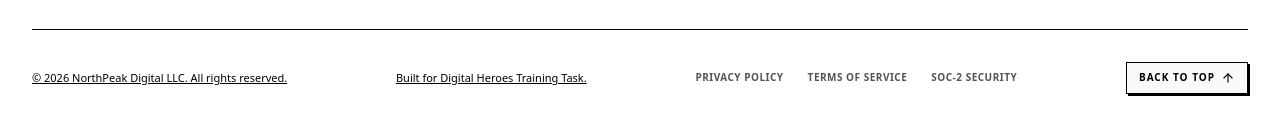
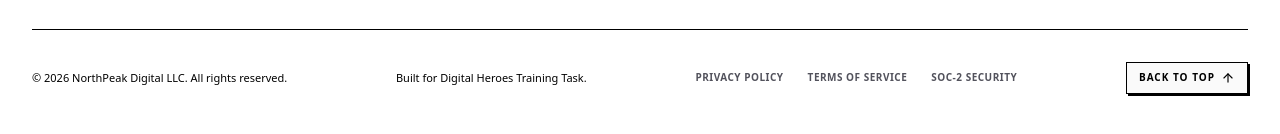
Before and after one commit to araul284/northpeak, a React (Vite) app: page / in a window 1280 px wide. Shown: the part 7129-7263 px from the top of the page. Built offline with nearby package versions, Linux system fonts and the light colour scheme.

Commit message:
fix: add footer

```diff
--- a/src/components/Footer.tsx
+++ b/src/components/Footer.tsx
@@ -134,7 +134,7 @@ export const Footer: React.FC<FooterProps> = ({ onNavigate }) => {
           <p>
             <a
               href="https://github.com/araul284/northpeak"
-              className="text-black hover:text-[#0052ff] underline"
+              className="text-black hover:text-[#0052ff]"
               target="_blank"
               rel="noreferrer"
             >
@@ -144,7 +144,7 @@ export const Footer: React.FC<FooterProps> = ({ onNavigate }) => {
 
           <a
             href="https://digitalheroesco.com"
-            className="text-black hover:text-[#0052ff] underline"
+            className="text-black hover:text-[#0052ff]"
             target="_blank"
             rel="noreferrer"
           >
```
